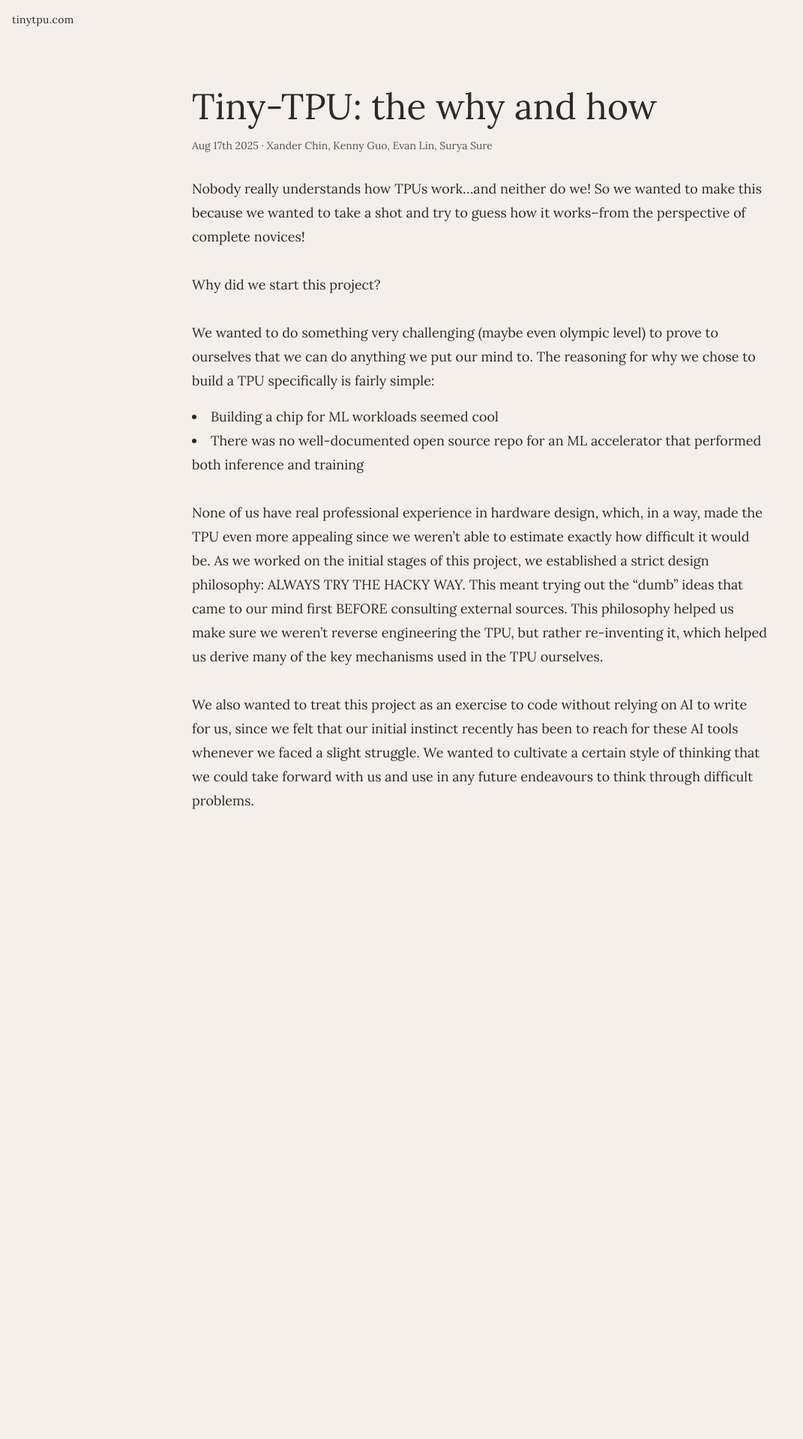
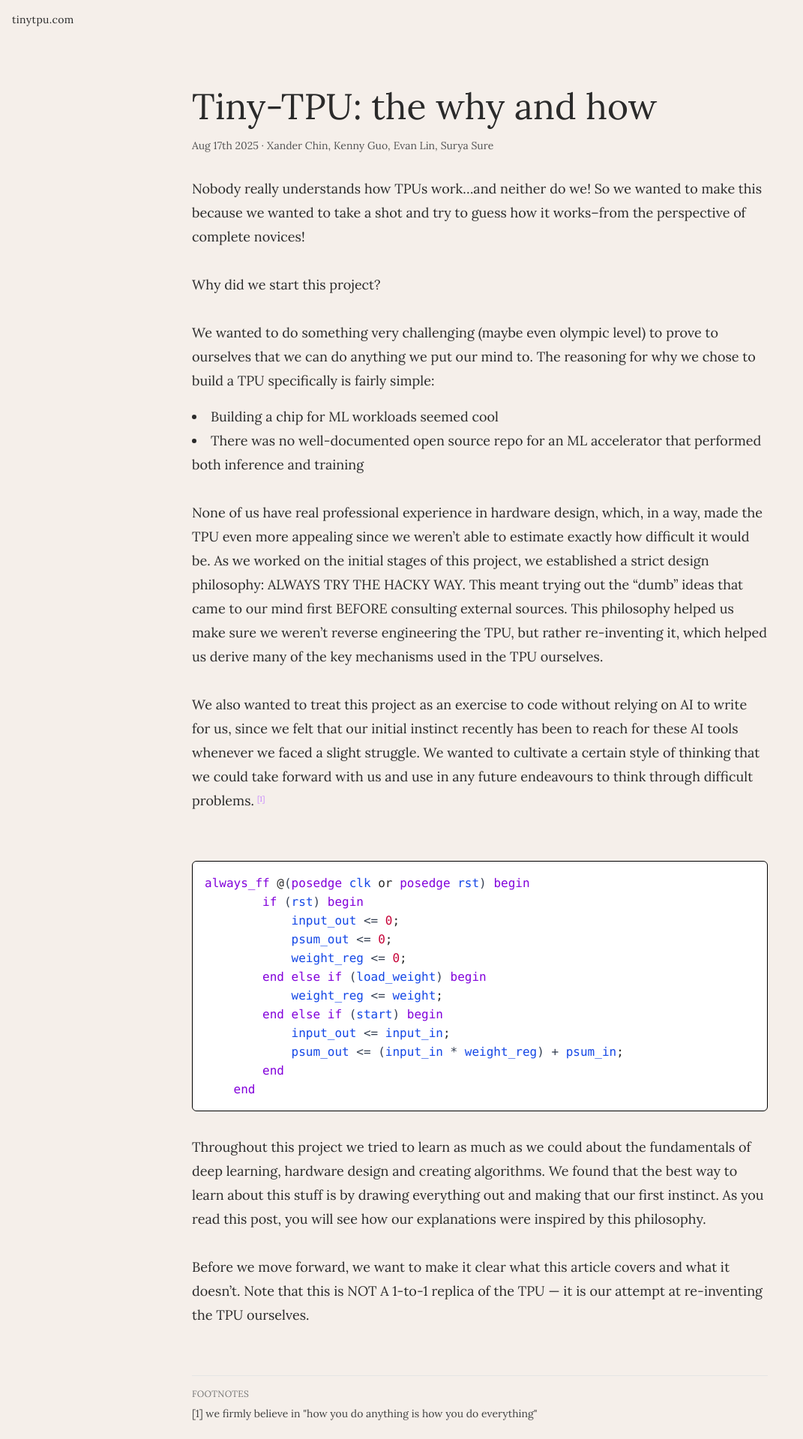
Before and after one commit to tiny-tpu-v2/tinytpu.com, a Next.js app: page / in a window 1280 px wide. Shown: the whole page at 75% size, without its empty margins (0-1071 px from the left). Before the commit the page ends 1108 px from the top, so only its background shows below. Built offline with nearby package versions, Linux system fonts and the light colour scheme.

Commit message:
Added footnotes

```diff
--- a/src/app/page.js
+++ b/src/app/page.js
@@ -1,3 +1,41 @@
+import { Roboto_Mono } from "next/font/google";
+
+const robotoMono = Roboto_Mono({ subsets: ["latin"] });
+
+const verilogSnippet = `always_ff @(posedge clk or posedge rst) begin
+        if (rst) begin
+            input_out <= 0;
+            psum_out <= 0;
+            weight_reg <= 0;
+        end else if (load_weight) begin
+            weight_reg <= weight;
+        end else if (start) begin
+            input_out <= input_in;
+            psum_out <= (input_in * weight_reg) + psum_in;
+        end
+    end`;
+
+function highlightVerilog(code) {
+  const escaped = code
+    .replace(/&/g, "&amp;")
+    .replace(/</g, "&lt;")
+    .replace(/>/g, "&gt;");
+  return escaped
+    .replace(
+      /\b(always_ff|posedge|negedge|begin|end|if|else)\b/g,
+      '<span class="text-purple-700">$1</span>'
+    )
+    .replace(
+      /\b(clk|rst|input_out|psum_out|weight_reg|load_weight|weight|start|input_in|psum_in)\b/g,
+      '<span class="text-blue-700">$1</span>'
+    )
+    .replace(/\b(0|1)\b/g, '<span class="text-rose-700">$1</span>')
+    .replace(
+      /(&lt;=|==|\+|\*|\(|\))/g,
+      '<span class="text-gray-700">$1</span>'
+    );
+}
+
 export default function Home() {
   return (
     <main className="min-h-screen flex justify-center items-start p-6 pt-12 md:pt-28">
@@ -5,9 +43,43 @@ export default function Home() {
         <h1 className="text-4xl md:text-5xl leading-tight mb-3">
           Tiny-TPU: the why and how
         </h1>
-        <p className="text-sm text-neutral-600 mb-8">
-          Aug 17th 2025 · Xander Chin, Kenny Guo, Evan Lin, Surya Sure
-        </p>
+        <div className="space-x-4">
+          <p className="text-sm text-neutral-600 mb-8">
+            Aug 17th 2025 ·
+            <a
+              href="https://x.com/XanderChin"
+              target="_blank"
+              rel="noopener noreferrer"
+              className="no-underline hover:text-neutral-800 mr-1 ml-1"
+            >
+              Xander Chin,
+            </a>
+            <a
+              href="https://x.com/kennykgguo"
+              target="_blank"
+              rel="noopener noreferrer"
+              className="no-underline hover:text-neutral-800 mr-1"
+            >
+              Kenny Guo,
+            </a>
+            <a
+              href="https://x.com/evanliin"
+              target="_blank"
+              rel="noopener noreferrer"
+              className="no-underline hover:text-neutral-800 mr-1"
+            >
+              Evan Lin,
+            </a>
+            <a
+              href="https://x.com/suryasure05"
+              target="_blank"
+              rel="noopener noreferrer"
+              className="no-underline hover:text-neutral-800"
+            >
+              Surya Sure
+            </a>
+          </p>
+        </div>
         <p>
           Nobody really understands how TPUs work…and neither do we! So we
           wanted to make this because we wanted to take a shot and try to guess
@@ -49,6 +121,51 @@ export default function Home() {
           slight struggle. We wanted to cultivate a certain style of thinking
           that we could take forward with us and use in any future endeavours to
           think through difficult problems.
+          <sup className="ml-1 text-[10px]">
+            <a
+              href="#fn1"
+              className="no-underline text-purple-400 hover:text-purple-600"
+            >
+              [1]
+            </a>
+          </sup>
+        </p>
+
+        <div className="mt-16 w-full">
+          <pre
+            className={`${robotoMono.className} border border-black rounded-md bg-white p-4 text-sm md:text-base overflow-x-auto`}
+          >
+            <code
+              dangerouslySetInnerHTML={{
+                __html: highlightVerilog(verilogSnippet),
+              }}
+            />
+          </pre>
+        </div>
+
+        <div className="mt-8">
+          <p>
+            Throughout this project we tried to learn as much as we could about
+            the fundamentals of deep learning, hardware design and creating
+            algorithms. We found that the best way to learn about this stuff is
+            by drawing everything out and making that our first instinct. As you
+            read this post, you will see how our explanations were inspired by
+            this philosophy.
+          </p>
+          <br />
+          <p>
+            Before we move forward, we want to make it clear what this article
+            covers and what it doesn’t. Note that this is NOT A 1-to-1 replica
+            of the TPU — it is our attempt at re-inventing the TPU ourselves.
+          </p>
+        </div>
+        <hr className="mt-16 mb-4 border-neutral-200" />
+        <h2 className="text-xs uppercase tracking-wide text-neutral-500">
+          Footnotes
+        </h2>
+        <p id="fn1" className="text-sm text-neutral-700 mt-2">
+          [1] we firmly believe in "how you do anything is how you do
+          everything"
         </p>
       </div>
     </main>
```
